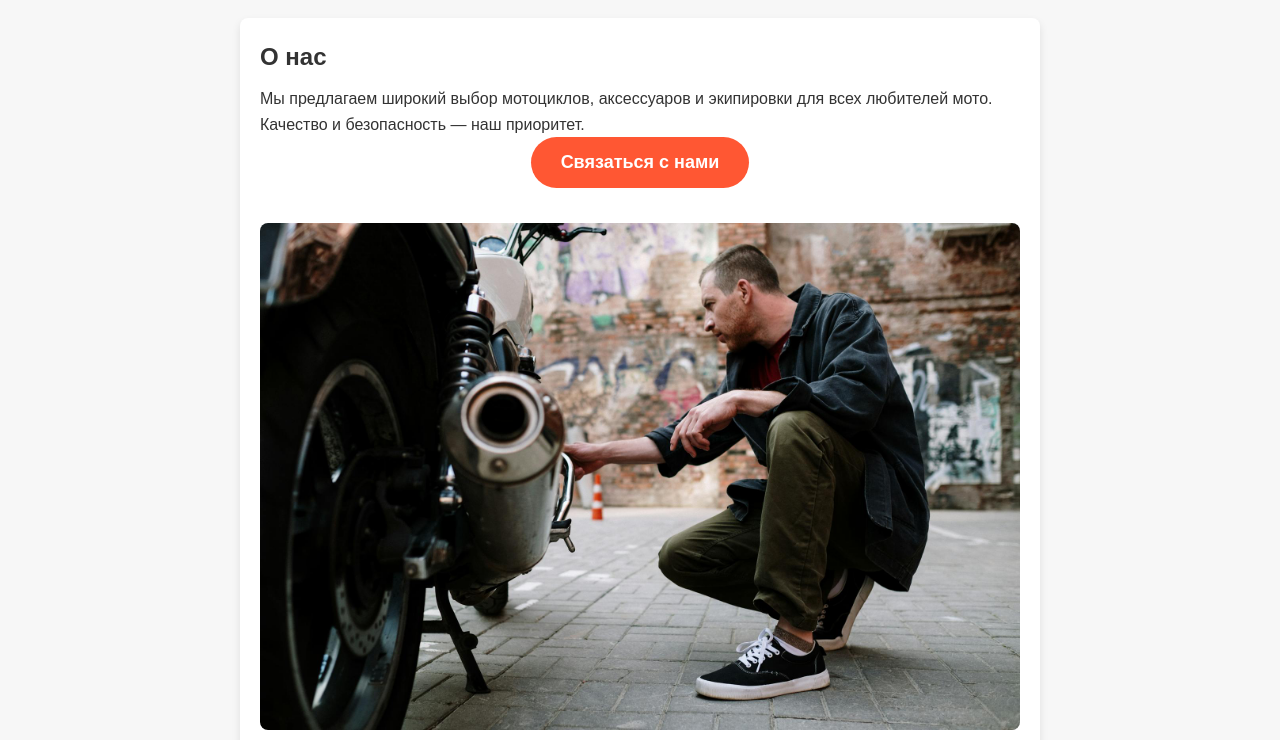
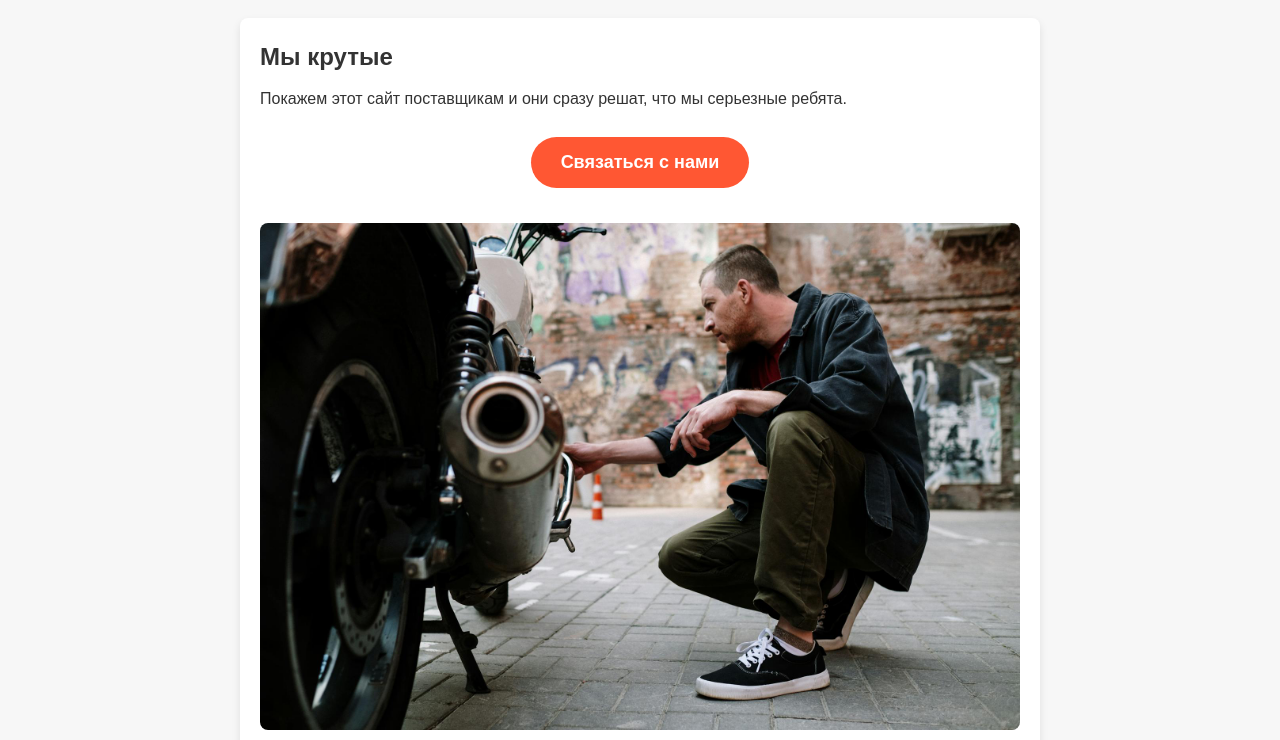
Before and after one commit to S3tyak/moto, a plain HTML site: page index.html in a window 1280 px wide. Shown: the part 129-869 px from the top of the page. Drawn offline with Linux system fonts and the light colour scheme.

Commit message:
Update index.html

```diff
--- a/index.html
+++ b/index.html
@@ -8,15 +8,16 @@
 </head>
 <body>
     <header>
-        <h1>Магазин мототехники</h1>
+        <h1>Лехин магазин мототехники</h1>
         <p>Мотоциклы, экипировка и аксессуары для настоящих ценителей</p>
     </header>
 
   <section class="about">
 
 
-    <h2>О нас</h2>
-    <p>Мы предлагаем широкий выбор мотоциклов, аксессуаров и экипировки для всех любителей мото. Качество и безопасность — наш приоритет.</p>
+    <h2>Мы крутые</h2>
+    <p>Покажем этот сайт поставщикам и они сразу решат, что мы серьезные ребята.</p>
+    <br>
     <!-- Кнопка для открытия формы -->
     <button id="contactButton" class="contact-button">Связаться с нами</button>
     <img src="images/moto_about.jpg" alt="Мотоциклы и аксессуары" class="about-image">
```
